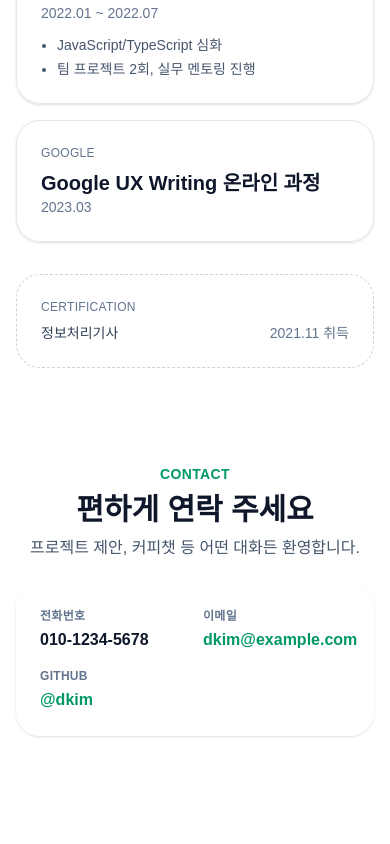
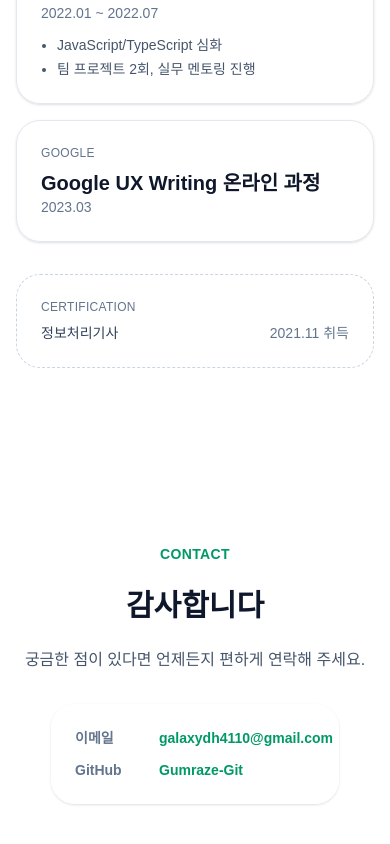
Before and after one commit to Gumraze-git/devlog, a Next.js app: page / in a window 390 px wide. Shown: the part 3933-4777 px from the top of the page. Before the commit the page ends 4733 px from the top, so only its background shows below. Built offline with nearby package versions, Linux system fonts and the light colour scheme.

Commit message:
refactor(contact-section): 연락처 섹션 레이아웃 및 콘텐츠 수정
- 이메일 및 GitHub 정보 UI 개선
- 텍스트 구조 조정 및 레이아웃 간소화
- 콘텐츠 문구 수정으로 의도 명확화

```diff
--- a/app/sections/ContactSection.tsx
+++ b/app/sections/ContactSection.tsx
@@ -1,39 +1,28 @@
+"use client";
+
+import Link from "next/link";
+
 import SectionWatcher from "../components/layout/SectionWatcher";
 import SlideUpInView from "../components/layout/SlideUpInView";
 
 export default function ContactSection() {
   return (
-    <SectionWatcher id="contact" className="scroll-mt-32">
+    <SectionWatcher id="contact" className="scroll-mt-32 py-20 md:py-24">
       <SlideUpInView>
-        <div className="space-y-6">
-          <div className="space-y-2 text-center">
-            <p className="text-sm font-semibold uppercase tracking-wide text-emerald-600">Contact</p>
-            <h2 className="text-3xl font-bold text-slate-900">편하게 연락 주세요</h2>
-            <p className="text-slate-600">프로젝트 제안, 커피챗 등 어떤 대화든 환영합니다.</p>
-          </div>
-          <div className="mx-auto grid max-w-lg grid-cols-2 gap-4 rounded-3xl bg-white/90 p-6 text-sm shadow-sm md:grid-cols-3">
-            <div>
-              <p className="text-xs font-semibold uppercase tracking-wide text-slate-500">전화번호</p>
-              <p className="mt-1 text-base font-semibold text-slate-900">010-1234-5678</p>
-            </div>
-            <div>
-              <p className="text-xs font-semibold uppercase tracking-wide text-slate-500">이메일</p>
-              <a href="mailto:dkim@example.com" className="mt-1 inline-block text-base font-semibold text-emerald-600">
-                dkim@example.com
-              </a>
-            </div>
-            <div>
-              <p className="text-xs font-semibold uppercase tracking-wide text-slate-500">GitHub</p>
-              <a
-                href="https://github.com/dkim"
-                target="_blank"
-                rel="noreferrer"
-                className="mt-1 inline-block text-base font-semibold text-emerald-600"
-              >
-                @dkim
-              </a>
-            </div>
-          </div>
+        <div className="space-y-6 text-center">
+          <p className="text-sm font-semibold uppercase tracking-wide text-emerald-600">CONTACT</p>
+          <h2 className="text-3xl font-bold text-slate-900">감사합니다</h2>
+          <p className="text-slate-600">궁금한 점이 있다면 언제든지 편하게 연락해 주세요.</p>
+        </div>
+        <div className="mt-8 w-72 md:w-80 mx-auto grid grid-cols-3 gap-3 rounded-3xl bg-white/90 p-6 text-sm shadow-sm">
+          <div className="text-left font-semibold text-slate-500">이메일</div>
+          <a href="mailto:dkim@example.com" className="col-span-2 text-left font-semibold text-emerald-600">
+            galaxydh4110@gmail.com
+          </a>
+          <div className="text-left font-semibold text-slate-500">GitHub</div>
+          <Link href="https://github.com/Gumraze-git" target="_blank" className="col-span-2 text-left font-semibold text-emerald-600">
+            Gumraze-Git
+          </Link>
         </div>
       </SlideUpInView>
     </SectionWatcher>
```
